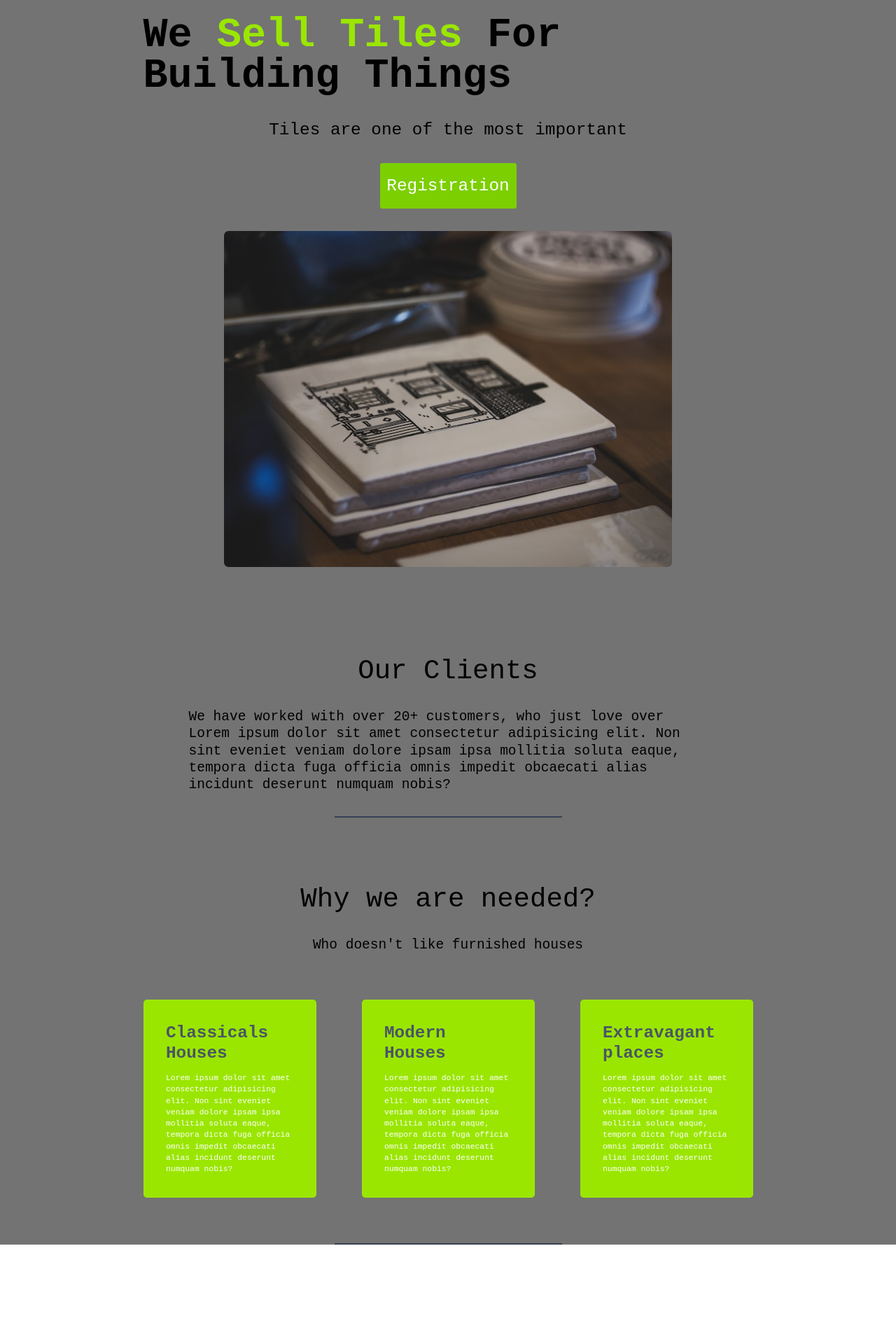
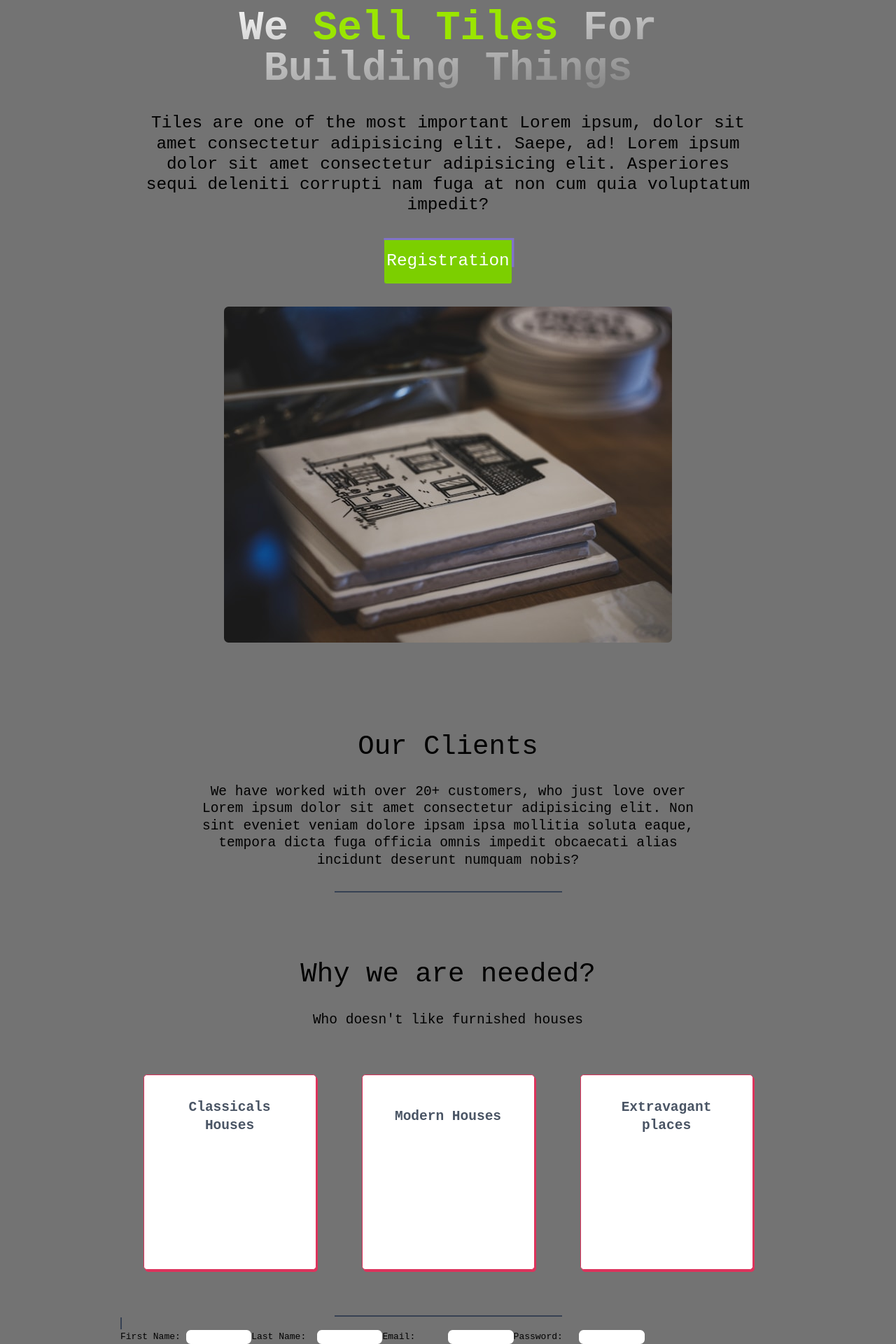
Before and after one commit to Evolver-3/Landing-Page-designs, a React (Vite) app in the folder Design/: page / in a window 1280 px wide. Shown: the part 128-2048 px from the top of the page at 70% size. Before the commit the page ends 1906 px from the top, so only its background shows below. Built offline with nearby package versions, Linux system fonts and the light colour scheme; some icons are missing.

Commit message:
updated Testimonials

```diff
--- a/Design/src/App.jsx
+++ b/Design/src/App.jsx
@@ -1,14 +1,18 @@
 import Body from './component/Body'
+import Contact from './component/Contact'
 import Navbar from './component/Navbar'
 import Testimonials from './component/Testimonials'
+import EffectPro from './EffectPro'
 
 const App = () => {
   return (
-    <div className=' h-screen w-screen'>
-      <Navbar/>
-    <div className=' bg-neutral-500 '>
+    <div className=' h-screen w-screen '>
+
+    <Navbar/>
+    <div className=' bg-neutral-500 flex items-center flex-col'>
     <Body/>
     <Testimonials/>
+    <Contact/>
     </div>
     </div>
   )
--- /dev/null
+++ b/Design/src/EffectPro.jsx
@@ -0,0 +1,72 @@
+import React, { useEffect } from 'react'
+import {motion, useMotionTemplate, useMotionValue,animate} from 'motion/react'
+
+import {Stars} from "@react-three/drei"
+import {Canvas } from "@react-three/fiber"
+
+const COLORS=["#13FFAA","#1E67C6","#CE84CF","#DD335C"]
+const EffectPro = () => {
+
+  const color=useMotionValue(COLORS[0])
+  const backgroundImage=useMotionTemplate `radial-gradient(125% 125% at 50% 0%, #020617 50%, ${color})`
+
+  const border=useMotionTemplate `1px solid ${color}`
+  const boxShadow=useMotionTemplate `0px 4px 24px ${color}`
+
+  useEffect(()=>{
+    animate(color,COLORS,{
+      ease:"easeInOut",
+      duration:10,
+      repeat:Infinity,
+      repeatType:"mirror"
+    })
+  })
+
+
+
+  return (
+    <motion.section
+    style={{
+      backgroundImage
+    }}
+     className="relative grid min-h-screen place-content-center overflow-hidden bg-gray-900 px-4 py-24 text-gray-200">
+
+      <div className='relative z-10 flex flex-col items-center gap-4'>
+        <span className='rounded-full px-2 inline-block py-1 bg-gray-600/50 text-sm'>Now Live!!</span>
+        <h1 className='max-w-3xl bg-gradient-to-br from-white to gray-400 bg-clip-text text-center text-3xl font-medium leading-tight text-transparent sm:text-5xl md:text-7xl md:leading-tight'>Lorem ipsum
+           dolor sit.</h1>
+        <p className='my-6 max-w-xl text-center text-base leading-relaxed md:text-lg md:leading-relaxed'>Lorem ipsum dolor sit amet consectetur adipisicing elit. Ullam, optio?</p>
+
+
+        <motion.button
+        whileHover={{scale:1.015}}
+        whileTap={{scale:0.985}}
+        style={{
+          border,boxShadow
+        }}
+        className='text-sm group relative flex w-fit items-center gap-1.5 rounded-full bg-gray-900/10 px-2 px-2'>Start free trial
+        <svg width="104" height="134" viewBox="0 0 104 134"
+            className='absolute -top-5 w-10 left-10 right-0 rotate-x-180 ' fill="none" xmlns="http://www.w3.org/2000/svg">
+            <motion.path
+            initial={{pathLength:0}}
+            whileInView={{pathLength:1}}
+            transition={{duration:1.4,ease:"easeInOut"}}
+
+             d="M41.8123 74.5V2.5H63.3123V74.5H99.3123L79.8123 112.5L63.3123 130.5L41.8123 112.5L5.81226 74.5H41.8123Z" stroke="#37C790" stroke-width="10"/></svg>
+        </motion.button>
+      </div>
+
+      <div className='absolute inset-0 z-0'>
+        <Canvas>
+          <Stars radius={50} count={2500} factor={4} fade speed={2}/>
+        </Canvas>
+      </div>
+
+    </motion.section>
+  )
+}
+
+
+
+
+export default EffectPro
--- a/Design/src/component/Body.jsx
+++ b/Design/src/component/Body.jsx
@@ -1,17 +1,56 @@
+import {motion, useAnimate, useMotionTemplate, useMotionValue} from 'motion/react'
+import Container from './Container'
+import { useEffect } from 'react';
 
-import Container from './Container'
+
 
 const Body = () => {
+
+
+
+
+
   return (
+
     <Container className=''>
 
 
-     <div className=' flex flex-col mx-10 gap-10 pt-30 items-center'>
-        <h2 className='text-7xl font-bold '>We <span className='text-lime-400'>Sell Tiles</span> For Building Things</h2>
+     <div className=' flex flex-col mx-10 gap-10 pt-30 items-center z-10'>
+        <h2 className='text-7xl font-bold text-center bg-gradient-to-br from-white to gray-500 bg-clip-text text-transparent'>We
+          <motion.span
+          initial={{opacity:0}}
+          animate={{opacity:1}}
+          transition={{duration:.6,delay:.1}}
+          className='text-lime-400 relative'> Sell Tiles</motion.span> For Building Things</h2>
 
-        <p className='text-3xl '>Tiles are one of the most important</p>
+        <p className='text-3xl text-center'>Tiles are one of the most important Lorem ipsum, dolor sit amet consectetur adipisicing elit. Saepe, ad! Lorem ipsum dolor sit amet consectetur adipisicing elit. Asperiores sequi deleniti corrupti nam fuga at non cum quia voluptatum impedit?</p>
 
-        <button className='text-3xl text-white bg-lime-500 items-left w-60 h-20 rounded-sm'>Registration</button>
+        <motion.button
+        whileHover={{scale:1.045}}
+        whileTap={{scale:.985}}
+         className='text-3xl text-white bg-lime-500 items-left w-56 h-20 rounded-sm relative cursor-pointer'>Registration
+
+            <svg
+            className='w-60 h-20 absolute top-0 -left-2 inset-0' width="158" height="55" viewBox="0 0 158 55" fill="none" xmlns="http://www.w3.org/2000/svg">
+              <motion.path
+              initial={{pathLength:0}}
+            whileInView={{pathLength:1}}
+
+            animate={{
+              stroke:["#13FFAA","#1E67C6","#CE84CF","#DD335C"]
+            }}
+            transition={{
+              duration:4,
+              repeat:Infinity,
+              ease:"linear"
+            }}
+
+              d="M1 1H157V53.5H1V1Z"
+              stroke-width={3}/>
+            </svg>
+
+
+        </motion.button>
 
         <div>
           <img src='/tiles.jpg' alt='tiles' className='rounded-lg'></img>
--- a/Design/src/component/Contact.jsx
+++ b/Design/src/component/Contact.jsx
@@ -1,8 +1,21 @@
 import React from 'react'
+import Container from './Container'
 
 const Contact = () => {
   return (
-    <div></div>
+    <Container>
+      <div>
+        <form className='grid grid-cols-10' >
+          <span>First Name: </span><input type='text' className='bg-white rounded-lg px-2 p y-1'></input>
+
+          <span>Last Name: </span><input type='text' className='bg-white rounded-lg px-2 p y-1'></input>
+
+          <span>Email: </span><input type='email' className='bg-white rounded-lg px-2 p y-1'></input>
+
+          <span>Password: </span><input type='password' required className='bg-white rounded-lg px-2 p y-1'></input>
+        </form>
+      </div>
+    </Container>
   )
 }
 
--- a/Design/src/component/Container.jsx
+++ b/Design/src/component/Container.jsx
@@ -3,7 +3,7 @@ import React from 'react'
 
 const Container = ({children,className=" "}) => {
   return (
-    <div className={`max-w-6xl mx-auto  ${className}`}>
+    <div className={`max-w-6xl   ${className}`}>
 
       {children}
     </div>
--- a/Design/src/component/Navbar.jsx
+++ b/Design/src/component/Navbar.jsx
@@ -36,14 +36,14 @@ const Navbar = () => {
   return (
     <Container>
 
-    <div className=' top-0 relative bg-orange-400 '>
+    <div className=' top-0 relative bg-lime-400 w-screen'>
 
         <div className=' flex justify-around items-center'>
 
           <i className='bx bx-user bx-sm '></i>
 
           <motion.nav
-           className='flex gap-5 lg:gap-20 px-2 py-2'>
+           className='flex gap-1 lg:gap-20 px-2 py-2 '>
 
             {Navitems.map((item,index)=>(
 
@@ -52,9 +52,9 @@ const Navbar = () => {
               onMouseLeave={()=>setHovered(null)}>
 
                 {hovered===index &&(
-                  <motion.span layoutId="hovered-span" className='w-full h-full inset-0 absolute bg-neutral-300 rounded-md  '></motion.span>
+                  <motion.span layoutId="hovered-span" className='w-full h-full inset-0 absolute bg-lime-300 rounded-md '></motion.span>
                 )}
-                <span className='text-2xl lg:text-5xl z-10 relative'>{item.title}</span>
+                <span className='text-2xl lg:text-3xl z-10 relative'>{item.title}</span>
 
               </a>
             ))}
--- a/Design/src/component/Testimonials.jsx
+++ b/Design/src/component/Testimonials.jsx
@@ -1,19 +1,36 @@
 import React from 'react'
 import Container from './Container'
+import {motion, useMotionTemplate,useMotionValue,animate
+} from 'motion/react'
+import { useEffect } from 'react'
 
 const Testimonials = () => {
+
+  const COLORS=["#13FFAA","#1E67C6","#CE84CF","#DD335C"];
+  const color= useMotionValue(COLORS[0])
+  const border=useMotionTemplate `1px solid ${color}`
+
+  const boxShadow=useMotionTemplate `2px 3px ${color}`
+
+  useEffect(()=>{
+    animate(color,COLORS,{boxShadow
+
+    })
+  })
+
 
   const tesDatas=[{id:1,title:"Classicals Houses",desc:" Lorem ipsum dolor sit amet consectetur adipisicing elit. Non sint eveniet veniam dolore ipsam ipsa mollitia soluta eaque, tempora dicta fuga officia omnis impedit obcaecati alias incidunt deserunt numquam nobis?"},
     {id:2,title:"Modern Houses",desc:" Lorem ipsum dolor sit amet consectetur adipisicing elit. Non sint eveniet veniam dolore ipsam ipsa mollitia soluta eaque, tempora dicta fuga officia omnis impedit obcaecati alias incidunt deserunt numquam nobis?"},
     {id:3,title:"Extravagant places",desc:" Lorem ipsum dolor sit amet consectetur adipisicing elit. Non sint eveniet veniam dolore ipsam ipsa mollitia soluta eaque, tempora dicta fuga officia omnis impedit obcaecati alias incidunt deserunt numquam nobis?"}
   ]
+
   return (
     <Container>
     <div className=' mt-40'>
       <div className='flex flex-col items-center justify-center gap-10 mx-30'>
         <h2 className='text-5xl '>Our Clients</h2>
 
-        <p className='text-2xl leading-tight'>We have worked with over 20+ customers, who just love over Lorem ipsum dolor sit amet consectetur adipisicing elit. Non sint eveniet veniam dolore ipsam ipsa mollitia soluta eaque, tempora dicta fuga officia omnis impedit obcaecati alias incidunt deserunt numquam nobis?</p>
+        <p className='text-2xl leading-tight text-center'>We have worked with over 20+ customers, who just love over Lorem ipsum dolor sit amet consectetur adipisicing elit. Non sint eveniet veniam dolore ipsam ipsa mollitia soluta eaque, tempora dicta fuga officia omnis impedit obcaecati alias incidunt deserunt numquam nobis?</p>
 
         <span className='border border-b border-gray-700 w-100'></span>
       </div>
@@ -22,18 +39,25 @@ const Testimonials = () => {
         <h2 className='text-5xl '>Why we are needed?</h2>
         <p className='text-2xl '>Who doesn't like furnished houses</p>
 
-        <div className='grid grid-cols-1 md:grid-cols-2 lg:grid-cols-3 '>
+        <div className='grid grid-cols-2 lg:grid-cols-3 '>
           {tesDatas.map((item,index)=>(
-            <div key={index} className=' px-10 py-10 flex flex-col m-10 items-center justify-center bg-lime-400 rounded-md text-white gap-4'>
-              <h2 className='text-3xl font-bold text-gray-600'>{item.title}</h2>
-              <p className='text-sm text-bold '>{item.desc}</p>
-            </div>
+            <motion.div
+            initial={{pathLength:0}}
+
+            style={{border,boxShadow,pathLength:1}}
+            transition={{duration:Infinity,ease:"linear"}}
+             key={index} className=' px-10 py-10 flex flex-col m-10 items-center justify-center dark:bg-lime-400 bg-white rounded-md text-white gap-4 dark:text-gray-500'>
+
+              <h2 className='text-2xl font-bold text-gray-600 text-center'>{item.title}</h2>
+              <p className='text-sm text-bold text-center '>{item.desc}</p>
+            </motion.div>
 
           ))}
 
         </div>
         <span className='border border-b border-gray-700 w-100'></span>
       </div>
+       <span className='border border-b border-gray-700 w-100'></span>
     </div>
     </Container>
   )
```
Also changed, not shown: 1 other file (tests, documents, lock files or other folders).
